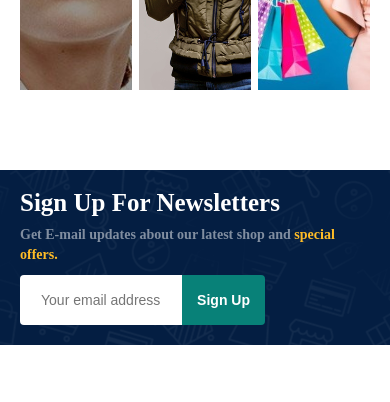
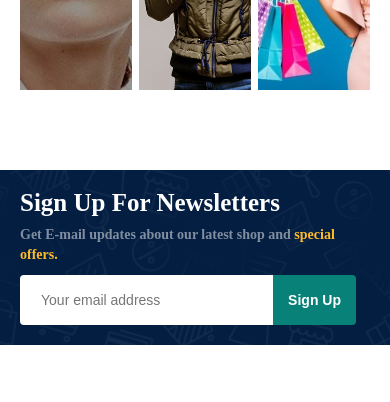
Before and after one commit to syedhabibahmadg/ecommerce, a plain HTML site: page index.html in a window 390 px wide. Shown: the part 10914-11316 px from the top of the page. Drawn offline with Linux system fonts and the light colour scheme.

Commit message:
Update style.css

```diff
--- a/style.css
+++ b/style.css
@@ -786,7 +786,7 @@ z-index: -9;
         width:28%;
     }
     #newsletter .form {
-        width: 70%;
+        width: 96%;
     }
     footer .new {
         flex-wrap:wrap;
@@ -979,4 +979,7 @@ z-index: -9;
         width: 100%;
 
     }
+    #newsletter .form {
+        width: 96%;
+    }
 }
```
